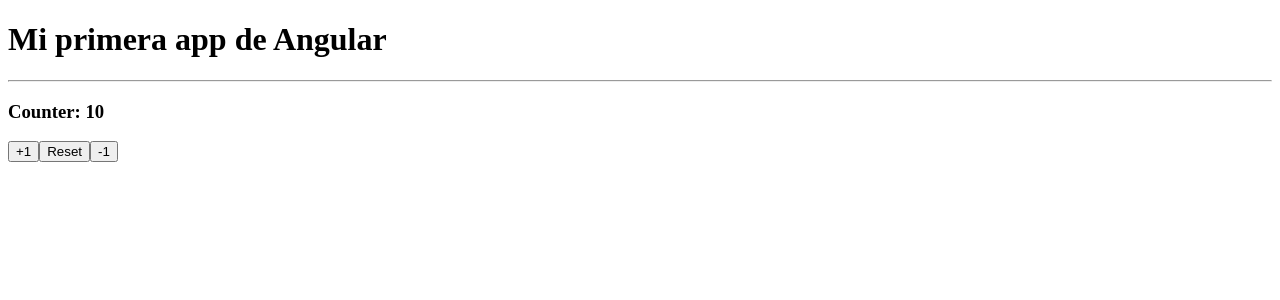
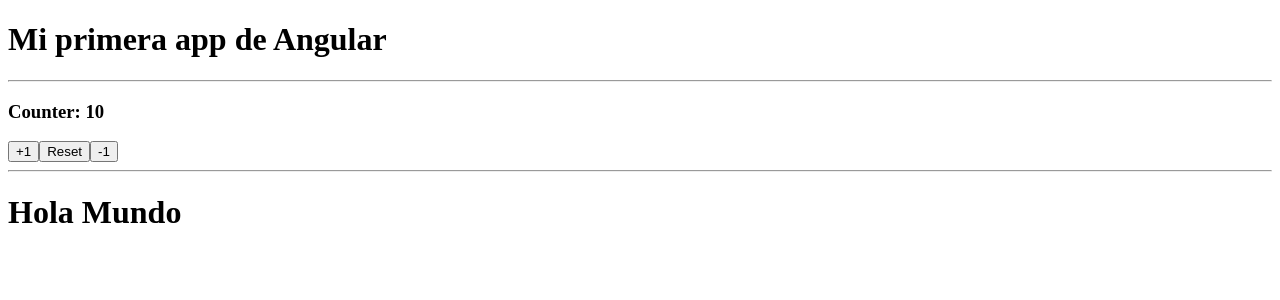
Before and after one commit to michaelrondon27/curso_angular_cero_experto, an Angular app in the folder 02-bases/: page / in a window 1280 px wide. Shown: the top 300 px of the page. Built offline with nearby package versions, Linux system fonts and the light colour scheme.

Commit message:
42. Contador Component

```diff
--- a/02-bases/src/app/app.component.html
+++ b/02-bases/src/app/app.component.html
@@ -1,6 +1,10 @@
 <h1>{{ title }}</h1>
 <hr>
 <h3>Counter: {{ counter }}</h3>
+
 <button (click)="increaseBy(1)">+1</button>
 <button (click)="resetCounter()">Reset</button>
 <button (click)="increaseBy(-1)">-1</button>
+
+<hr>
+<app-counter />
--- a/02-bases/src/app/app.module.ts
+++ b/02-bases/src/app/app.module.ts
@@ -3,10 +3,12 @@
 
 import { AppRoutingModule } from './app-routing.module';
 import { AppComponent } from './app.component';
+import { CounterComponent } from './counter/counter.component';
 
 @NgModule({
     declarations: [
-        AppComponent
+        AppComponent,
+        CounterComponent
     ],
     imports: [
         BrowserModule,
--- /dev/null
+++ b/02-bases/src/app/counter/counter.component.ts
@@ -0,0 +1,9 @@
+import { Component } from "@angular/core";
+
+@Component({
+    selector: 'app-counter',
+    template: `<h1>Hola Mundo</h1>`
+})
+export class CounterComponent {
+
+}
```
Also changed, not shown: 02-bases/src/app/counter/counter.component.html (added).
